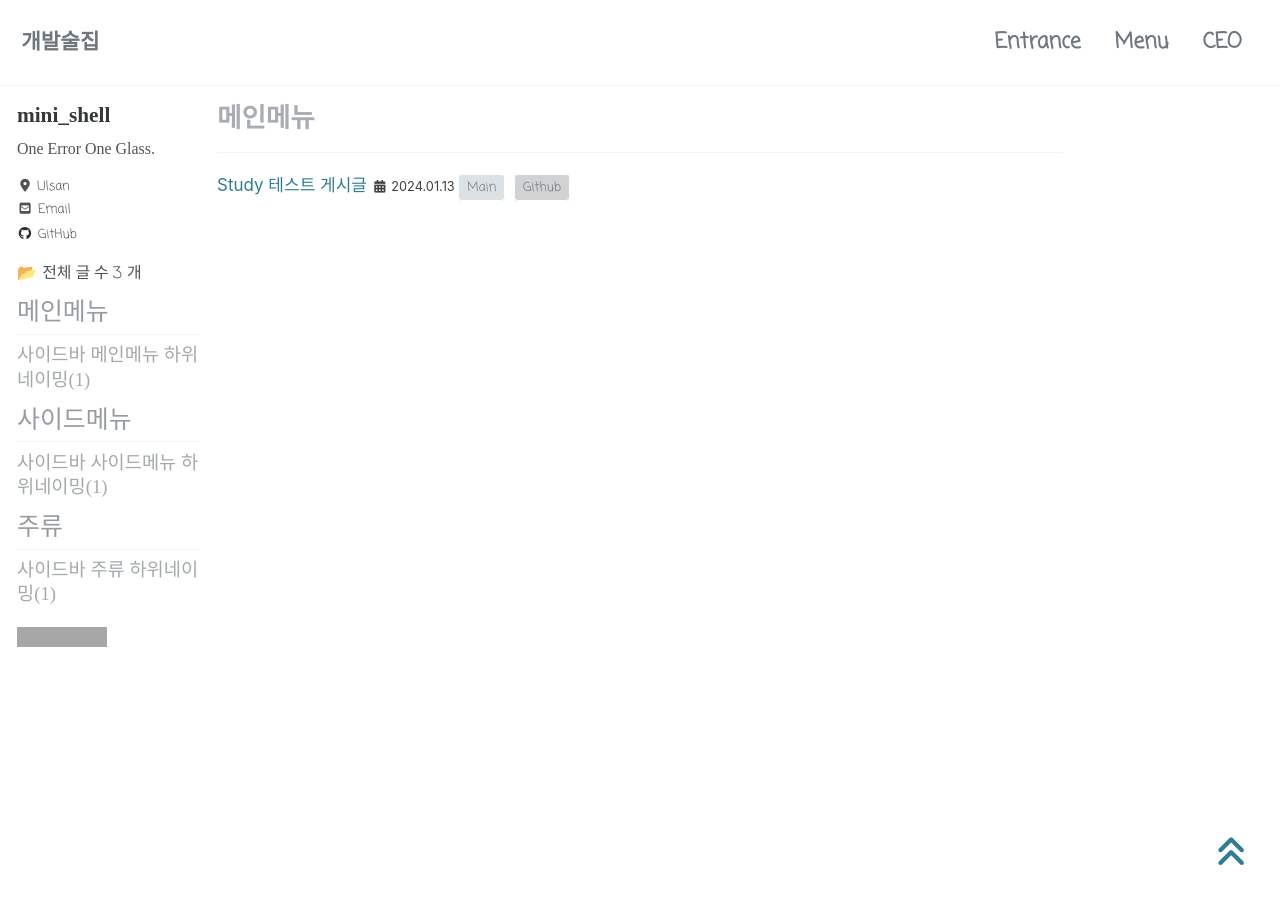
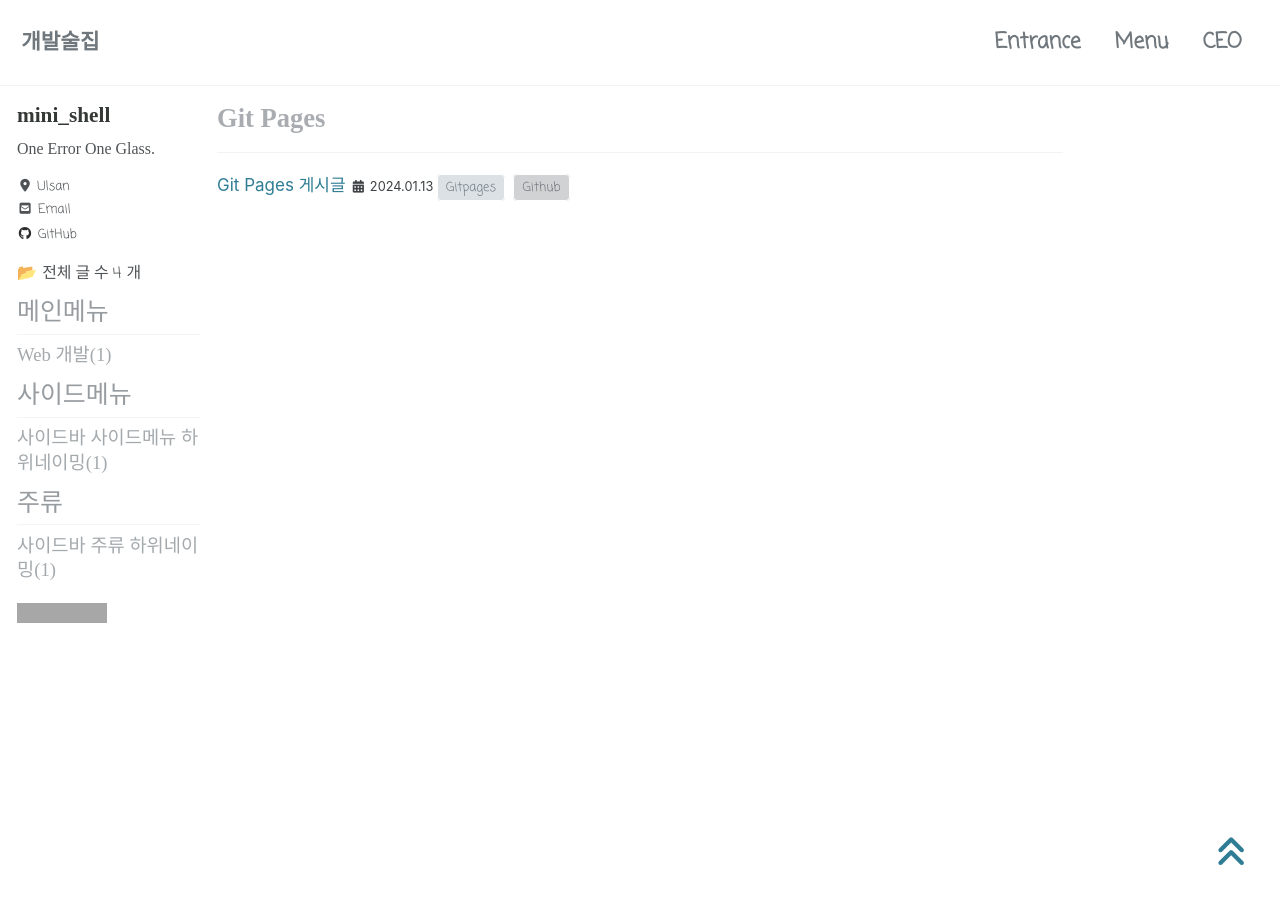
Before and after one commit to cjsan30/cjsan30.github.io, a Jekyll site: the page built from _pages/categories/category-gitpages.md, in a window 1280 px wide and 900 px high. Built offline with Jekyll 4.4.1, drawn with Linux system fonts in a browser that asks for light colours; cached includes are drawn as plain includes; nearby versions of some CDN libraries; some web fonts are replaced; grey boxes are pictures that could not be loaded.

Commit message:
[Add] Blog Side bar

```diff
--- a/_includes/nav_list_main
+++ b/_includes/nav_list_main
@@ -11,8 +11,15 @@
         <span class="nav__sub-title">메인메뉴</span>
             <ul>
                 {% for category in site.categories %}
-                    {% if category[0] == "Main" %}
-                        <li><a href="/categories/main" class="">사이드바 메인메뉴 하위네이밍({{category[1].size}})</a></li>
+                    {% if category[0] == "Web" %}
+                        <li><a href="/categories/web" class="">Web 개발({{category[1].size}})</a></li>
+                    {% endif %}
+                {% endfor %}
+            </ul>
+            <ul>
+                {% for category in site.categories %}
+                    {% if category[0] == "Git Pages" %}
+                        <li><a href="/categories/gitpages" class="">Git Pages({{category[1].size}})</a></li>
                     {% endif %}
                 {% endfor %}
             </ul>
--- a/_pages/categories/category-main.md
+++ b/_pages/categories/category-gitpages.md
@@ -1,7 +1,7 @@
 ---
-title: "메인메뉴"
+title: "Git Pages"
 layout: archive
-permalink: categories/main
+permalink: categories/gitpages
 author_profile: true
 sidebar_main: true
 ---
@@ -10,5 +10,5 @@ sidebar_main: true
 
 ***
 
-{% assign posts = site.categories.Main %}
+{% assign posts = site.categories.Gitpages %}
 {% for post in posts %} {% include archive-single2.html type=page.entries_layout %} {% endfor %}
--- a/_posts/main/2024-01-13-test category,posting.md
+++ b/_posts/web/2024-01-13-test category,posting.md
@@ -1,10 +1,10 @@
 ---
 published: true
-title:  "Study 테스트 게시글"
+title:  "웹개발 게시글"
 excerpt: "부재 테스트"
 
 categories:
-  - Main
+  - Web
 tags:
   - [Github]
 
```
Also changed, not shown: _pages/categories/category-web.md (added, +14 -0 lines), _posts/gitpages/2024-01-13-pagetest.md (added, +22 -0 lines).
